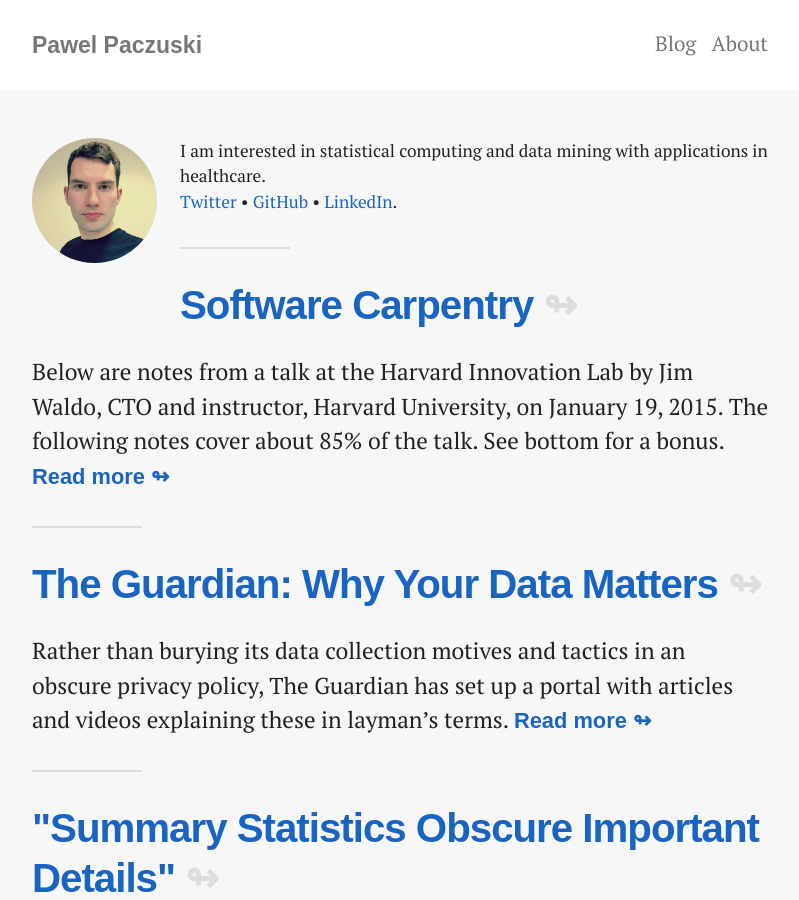
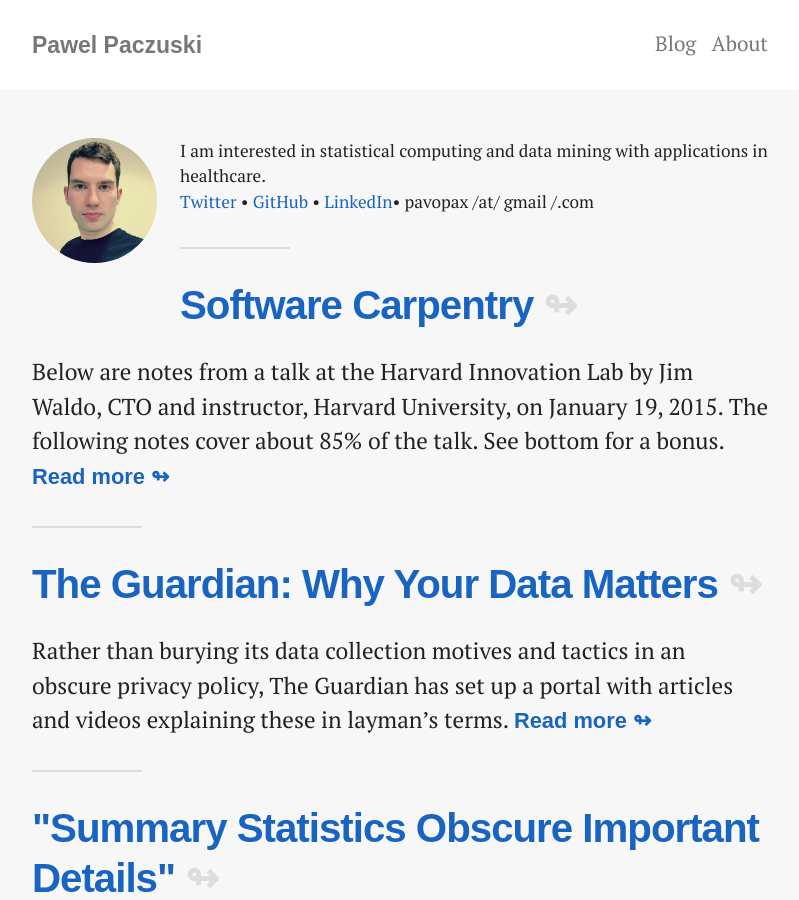
Before and after one commit to pavopax/pavopax.github.io, a Jekyll site: the page built from index.html, in a window 1280 px wide and 900 px high. Shown: the whole window, without its empty margins (240-1039 px from the left). Built offline with Jekyll 4.4.1, drawn with Linux system fonts in a browser that asks for light colours; nearby versions of some CDN libraries; library files that are not in the unit come from our copies.

Commit message:
add email to header!

```diff
--- a/index.html
+++ b/index.html
@@ -7,7 +7,7 @@
 
       <div class="about-box">
 	<img src="/img/paczuski.JPG" alt="Pawel" class="about-avatar-small">
-            <p class="small">I am interested in statistical computing and data mining with applications in healthcare. <br><a href="http://twitter.com/pavopax/">Twitter</a> &bullet; <a href="https://github.com/pavopax">GitHub</a> &bullet; <a href="https://www.linkedin.com/in/paczuski">LinkedIn</a>.</p>
+        <p class="small">I am interested in statistical computing and data mining with applications in healthcare. <br><a href="http://twitter.com/pavopax/">Twitter</a> &bullet; <a href="https://github.com/pavopax">GitHub</a> &bullet; <a href="https://www.linkedin.com/in/paczuski">LinkedIn</a>&bullet; pavopax /at/ gmail /.com</p>
         </div>
 
         <hr>
```
